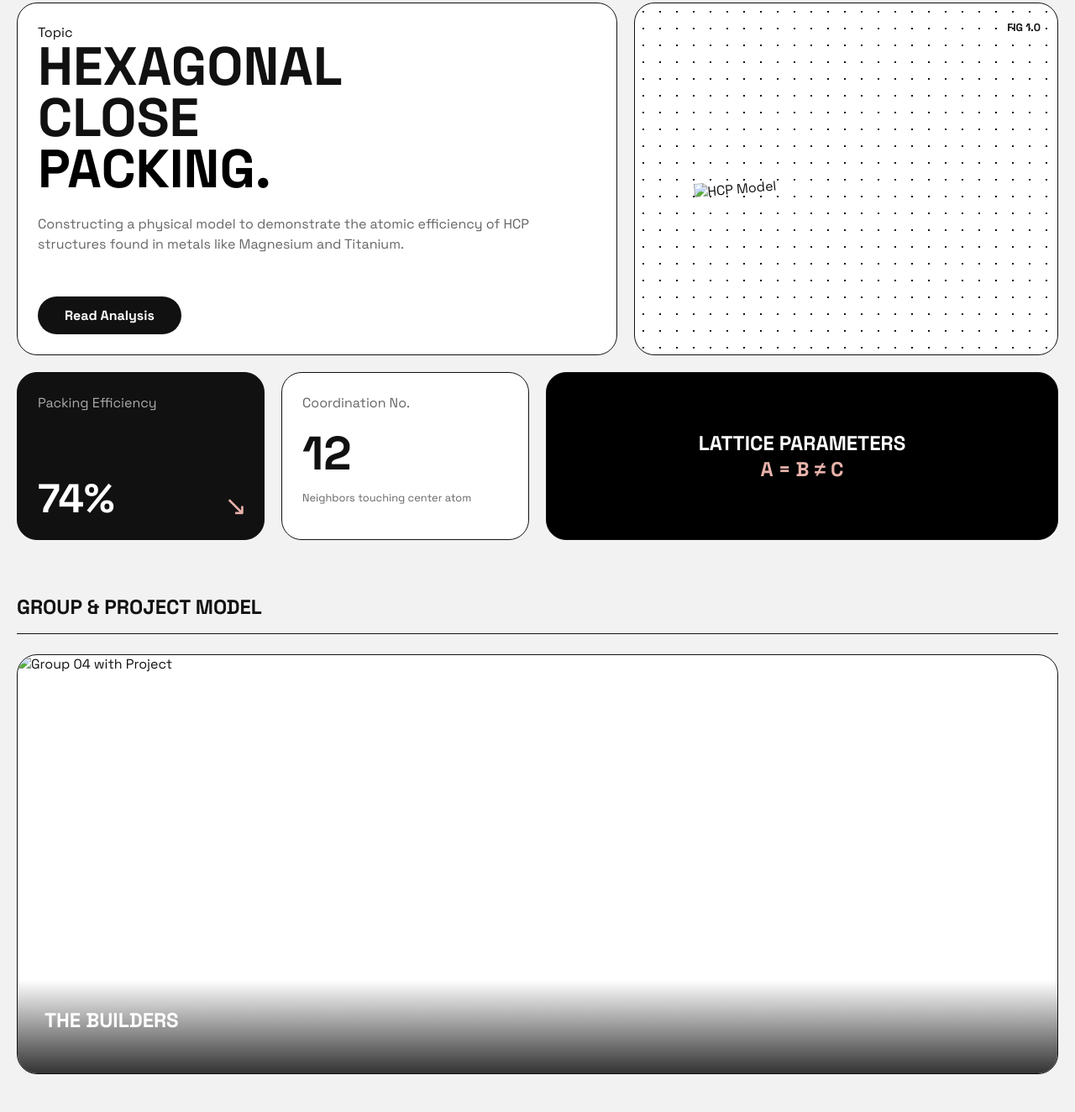
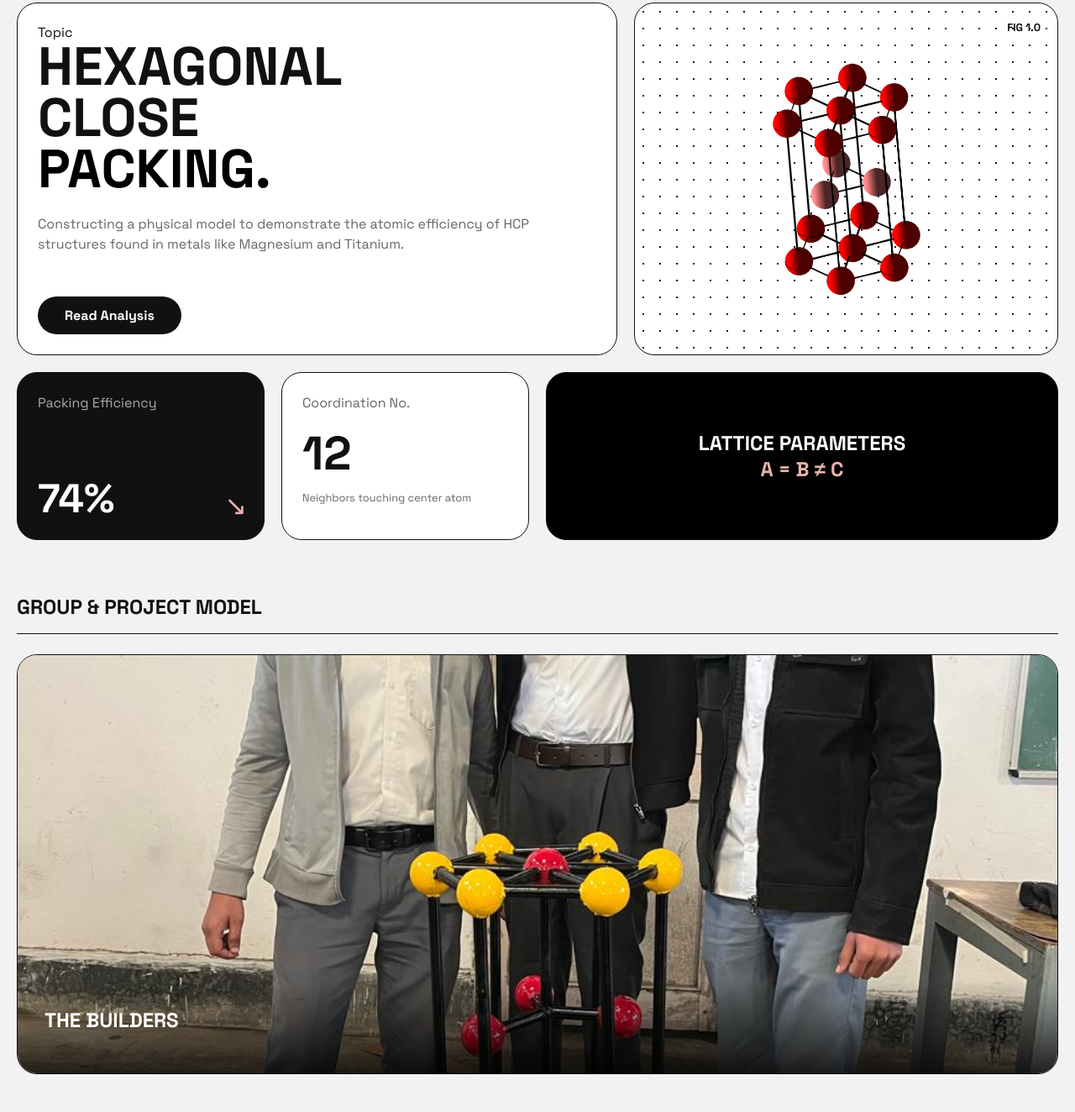
Before and after one commit to rishabhraj027/ProjectHCP, a plain HTML site: page index.html in a window 1280 px wide. Shown: the part 85-1409 px from the top of the page at 84% size. Drawn offline with Linux system fonts and the light colour scheme.

Commit message:
Update index.html

```diff
--- a/index.html
+++ b/index.html
@@ -294,7 +294,7 @@
         </div>
 
         <div class="card hero-visual">
-            <img src="\shinu web\str.png"
+            <img src="\str.png"
                  alt="HCP Model" class="hero-img">
             <div style="position: absolute; top: 20px; right: 20px; font-weight: bold; font-size: 0.8rem;">FIG 1.0</div>
         </div>
@@ -324,7 +324,7 @@
 
     <div class="bento-grid">
         <div class="card group-photo-card">
-            <img src="\shinu web\shinu.jpeg"
+            <img src="\shinu.jpeg"
                  alt="Group 04 with Project" class="group-photo-img">
             <div class="photo-overlay">
                 <h3>The Builders</h3>
@@ -451,4 +451,5 @@
     </footer>
 
 </body>
+
 </html>
```
